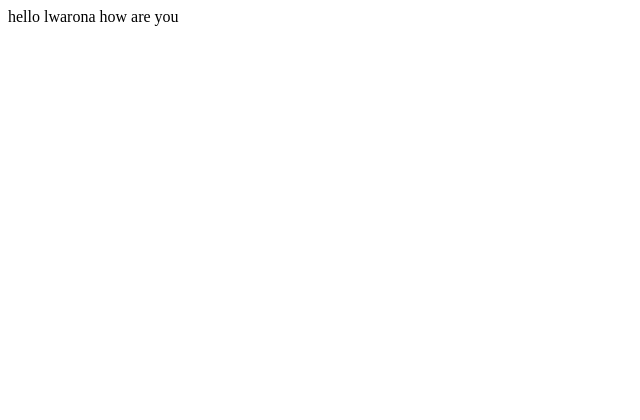
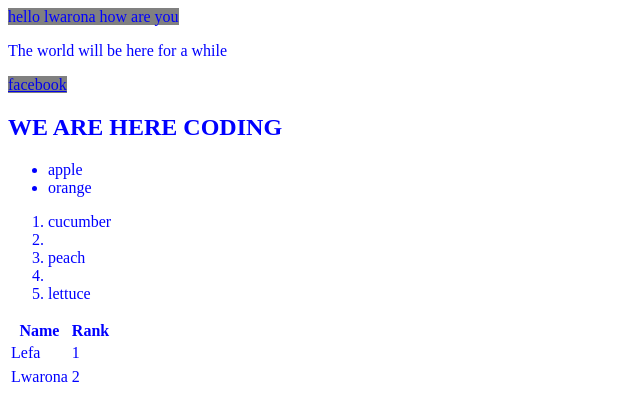
Before and after one commit to Cooley-T/Code-Like-A-Girl, a plain HTML site: page index.html in a window 1280 px wide. Shown: the whole page, without its empty margins (0-640 px from the left). Drawn offline with Linux system fonts and the light colour scheme.

Commit message:
update
adding new elements tables ranks links list and un ordered lists

```diff
--- a/index.html
+++ b/index.html
@@ -4,6 +4,40 @@
       <title>Cooley</title>
         </head>
         <body>
-          hello lwarona how are you
-        </body>
+          <hi style= "color: blue; height: 300px; background-color: grey;">hello lwarona how are you</h1>
+            <p>The world will be here for a while</p>
+
+
+            <!facebook.com>
+            <!put comments here>
+            <a href="https://facebook.com">facebook</a>
+
+              <h2>WE ARE HERE CODING</h2>
+                    <!...UL comments are for unordered list.this is only seen by developer>
+                <ul>
+                  <li>apple</li>
+                    <li>orange</li>
+                    </ul>
+
+                        <ol>
+                        <li> cucumber<li>
+                        <li>peach<li>
+                          <li>lettuce</li>
+                        </ol>
+                        <table>
+                          <tr>
+                            <th>Name</th>
+                            <th>Rank</th>
+                          </tr>
+                          <tr>
+                            <td>Lefa</td>
+                            <td>1</td>
+                            <tr>
+                            </tr>
+                            <td>Lwarona</td>
+                            <td>2</td>
+                          </tr>
+                        </table>
+                      </body>
+                    </html>
 </html>
```
